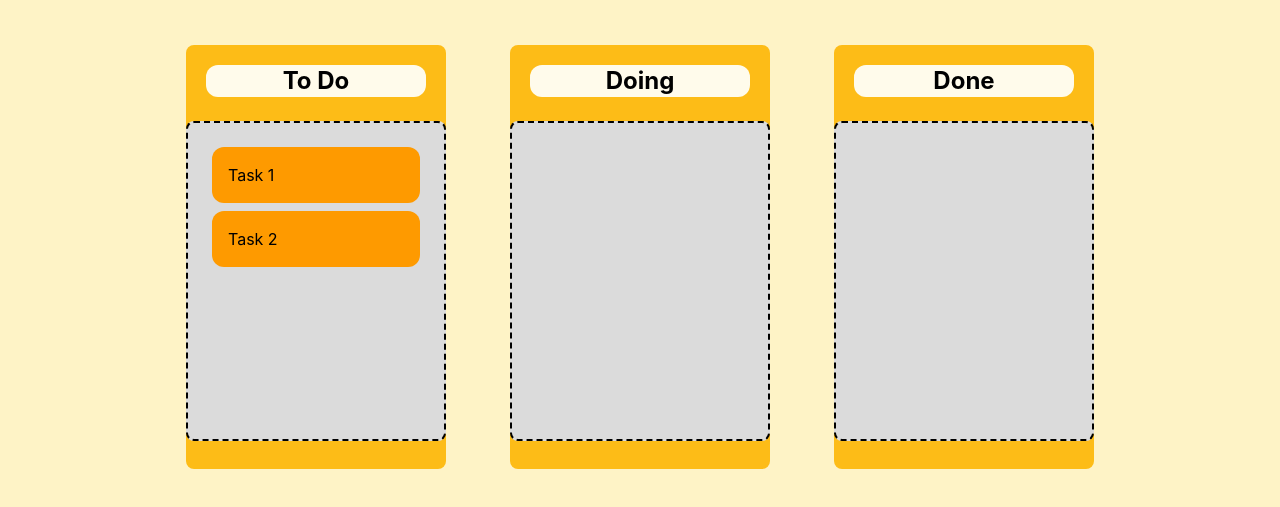
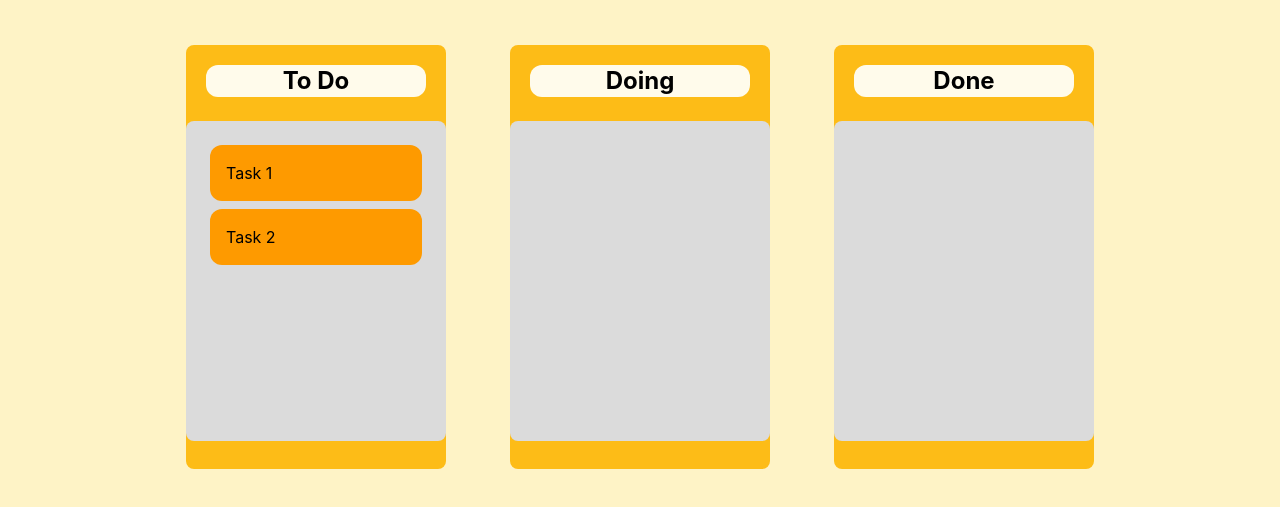
Before and after one commit to duebenpresleylewis/swiftkanban, a website built with Vite: page index.html in a window 1280 px wide. Shown: the part 207-714 px from the top of the page. Built offline with nearby package versions, Linux system fonts and the light colour scheme; a web font is replaced by a local one.

Commit message:
feat: add console log for drop event in drag-and-drop functionality

```diff
--- a/src/scripts/kanban.js
+++ b/src/scripts/kanban.js
@@ -49,6 +49,7 @@ export function initialiseKanban() {
 
   function dropHandler(event) {
     event.preventDefault();
+    console.log("Drop event triggered");
     const taskId = event.dataTransfer.getData("text/plain");
     const taskItem = document.getElementById(taskId);
     if (taskItem && event.target.classList.contains("kanban-column")) {
--- a/src/styles/kanban.css
+++ b/src/styles/kanban.css
@@ -27,7 +27,7 @@
   width: 260px;
   min-height: 320px;
   border-radius: 0.5rem;
-  border: 2px dashed #000;
+
 }
 .kanban-column.drag-over {
   background-color: #b9b9b9;
```
